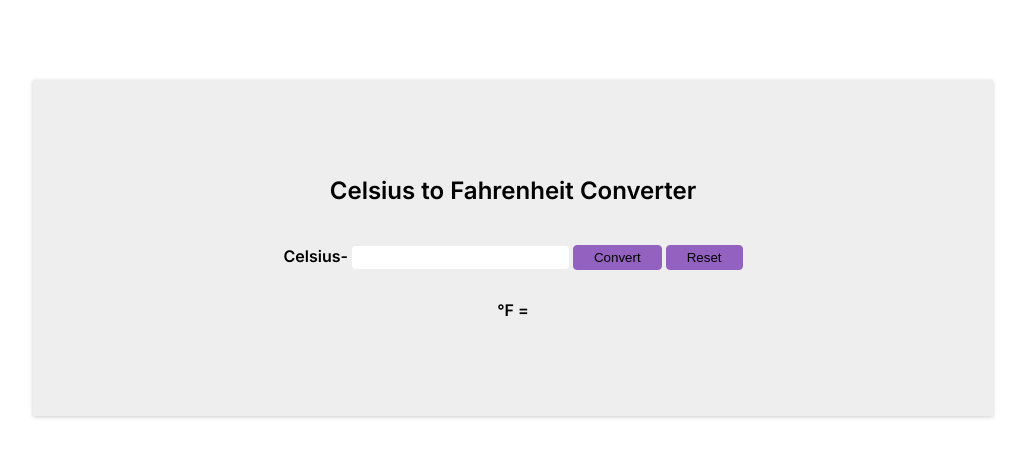
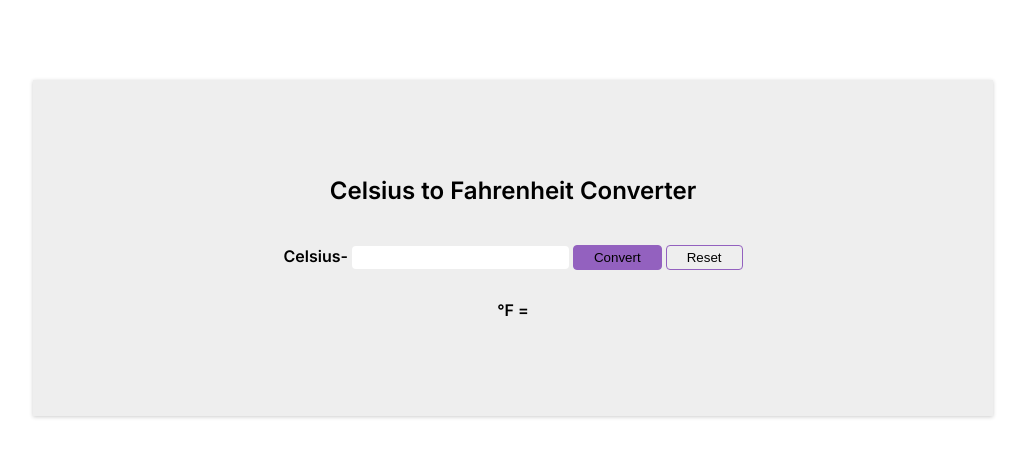
Before and after one commit to Cajaye/Celsius-to-Fahrenheit-Converter, a plain HTML site: page index.html in a window 1280 px wide. Shown: the whole page, without its empty margins (127-1152 px from the left). Drawn offline with Linux system fonts and the light colour scheme.

Commit message:
fixed reset button

```diff
--- a/css/style.css
+++ b/css/style.css
@@ -30,6 +30,9 @@ input[type="reset"]:hover {
   cursor: pointer;
   opacity: 85%;
 }
+input[type="reset"] {
+  background-color: #eee;
+}
 .one {
   margin-bottom: 30px;
 }
--- a/index.js
+++ b/index.js
@@ -1,5 +1,4 @@
-//(0°C × 9/5) + 32
-//°F
+
 const form = document.forms['form'];
 form.addEventListener('submit', function (e) {
     e.preventDefault()
```
